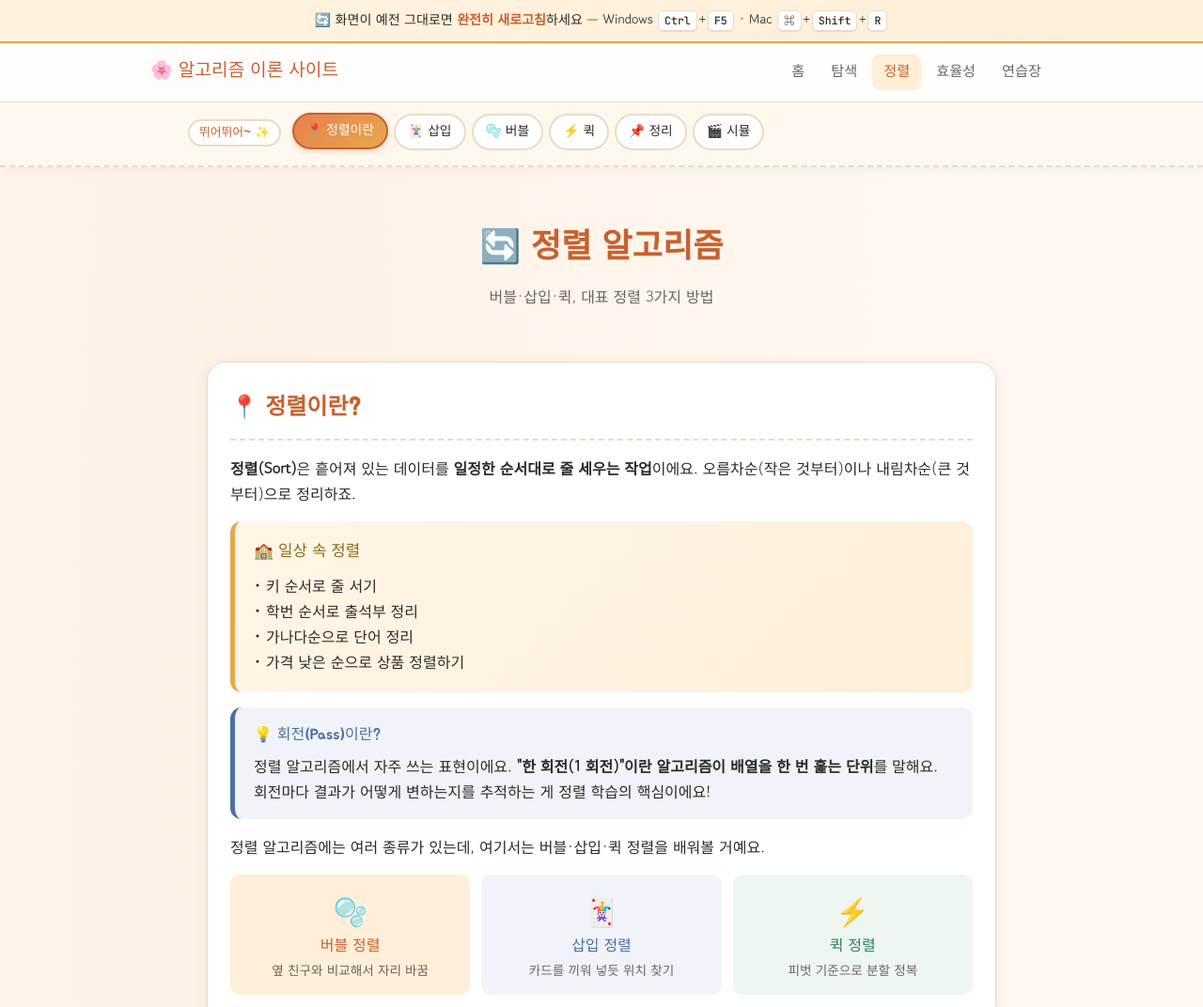
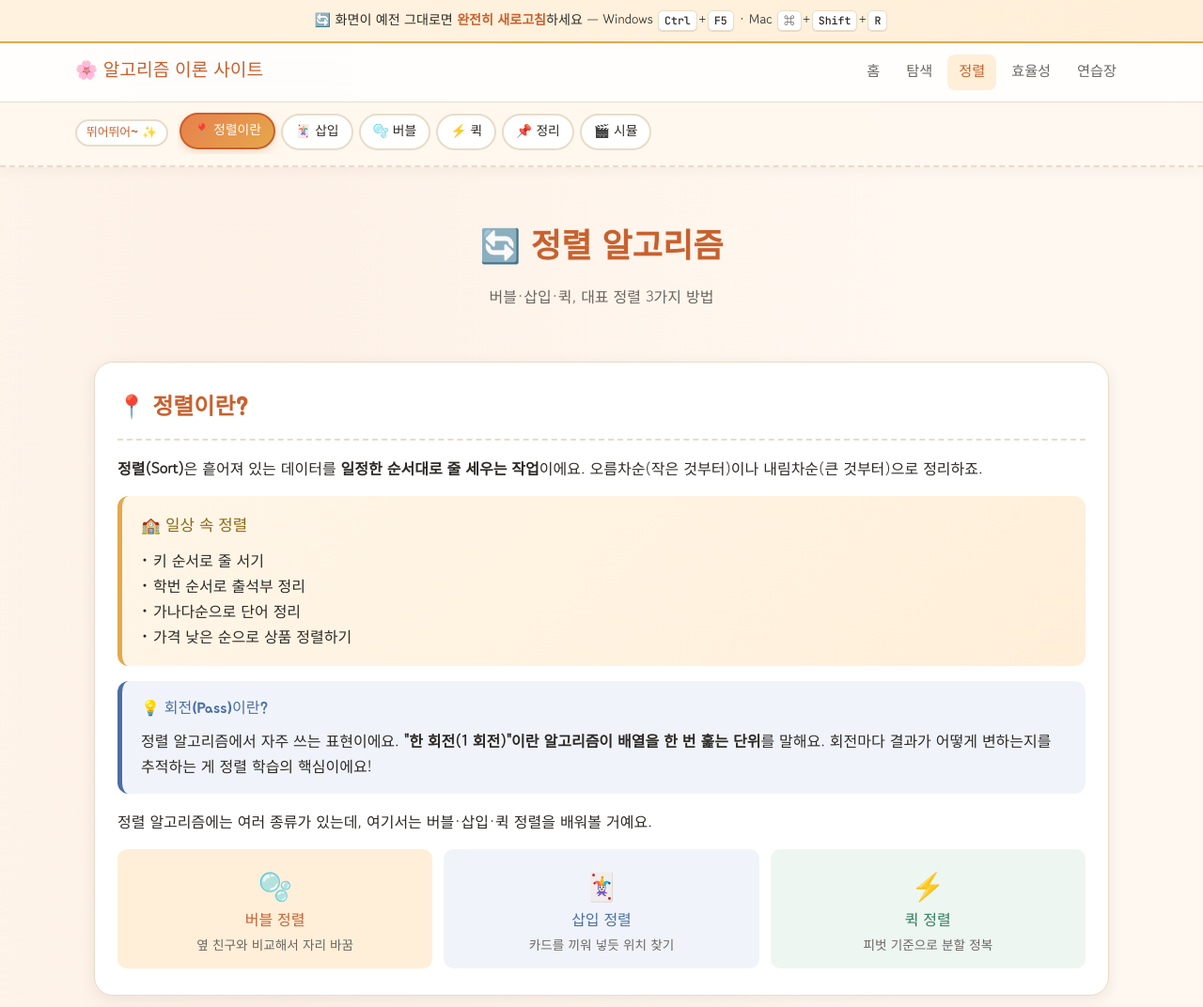
Before and after one commit to sweet1203/algorithm_practice, a plain HTML site: page sort.html in a window 1280 px wide. Shown: the top 1072 px of the page at 94% size. Drawn offline with Linux system fonts and the light colour scheme.

Commit message:
이론 페이지 공통 가로 폭을 1120px로 통일하고 정렬 예시 표 배열 줄바꿈 방지. 탐색·효율성·홈 등 common.css를 쓰는 페이지의 메뉴·본문 너비를 동일하게 맞춤.
Co-authored-by: Cursor <cursoragent@cursor.com>

```diff
--- a/common.css
+++ b/common.css
@@ -14,6 +14,7 @@
   --border: #E8DCC8;
   --shadow: 0 4px 16px rgba(45, 42, 38, 0.08);
   --shadow-hover: 0 8px 24px rgba(45, 42, 38, 0.12);
+  --content-max: 1120px;
 }
 
 * { margin: 0; padding: 0; box-sizing: border-box; }
@@ -65,7 +66,7 @@ nav {
 }
 
 .nav-inner {
-  max-width: 960px;
+  max-width: var(--content-max);
   margin: 0 auto;
   display: flex;
   justify-content: space-between;
@@ -100,7 +101,7 @@ nav {
 .nav-links a.active { color: var(--primary-dark); background: var(--bg-alt); }
 
 .container {
-  max-width: 880px;
+  max-width: var(--content-max);
   margin: 0 auto;
   padding: 32px 20px 60px;
 }
--- a/sort.html
+++ b/sort.html
@@ -208,6 +208,7 @@
   }
   .round-example-table code {
     font-size: 0.88rem;
+    white-space: nowrap;
   }
 
   .next-link {
@@ -296,7 +297,7 @@
     box-shadow: 0 4px 12px rgba(45, 42, 38, 0.04);
   }
   .sort-subnav-inner {
-    max-width: 880px;
+    max-width: var(--content-max);
     margin: 0 auto;
     display: flex;
     align-items: center;
```
